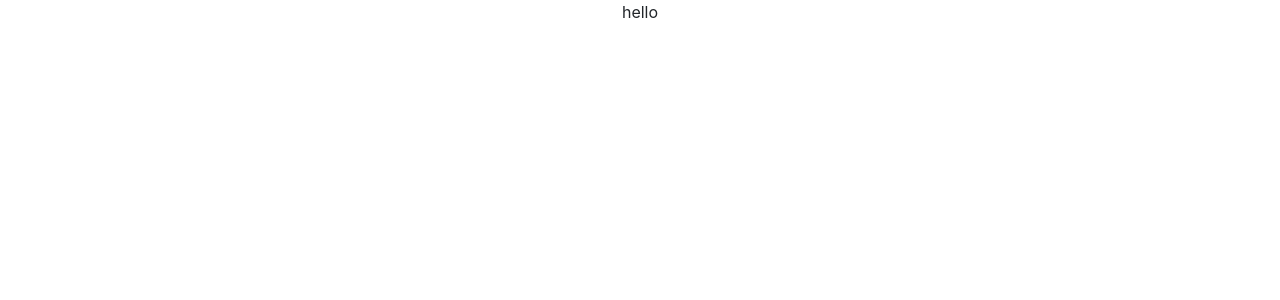
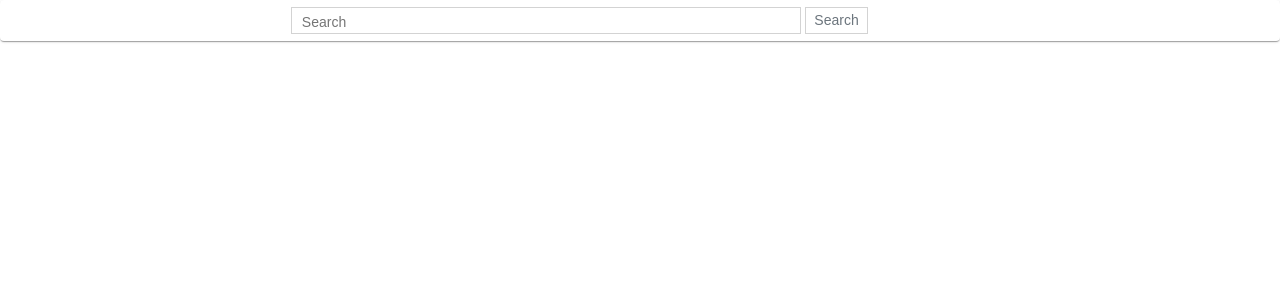
Before and after one commit to Sakshi-ansal/Upgrad-Project-2-youtubeClone-, a React (Create React App) app: page / in a window 1280 px wide. Shown: the top 300 px of the page. Built offline with nearby package versions, Linux system fonts and the light colour scheme.

Commit message:
Created Header Component

```diff
--- a/public/index.html
+++ b/public/index.html
@@ -2,6 +2,9 @@
 <html lang="en">
   <head>
     <meta charset="utf-8" />
+    <script src="https://code.jquery.com/jquery-3.3.1.slim.min.js" integrity="sha384-q8i/X+965DzO0rT7abK41JStQIAqVgRVzpbzo5smXKp4YfRvH+8abtTE1Pi6jizo" crossorigin="anonymous"></script>
+<script src="https://cdnjs.cloudflare.com/ajax/libs/popper.js/1.14.7/umd/popper.min.js" integrity="sha384-UO2eT0CpHqdSJQ6hJty5KVphtPhzWj9WO1clHTMGa3JDZwrnQq4sF86dIHNDz0W1" crossorigin="anonymous"></script>
+<script src="https://stackpath.bootstrapcdn.com/bootstrap/4.3.1/js/bootstrap.min.js" integrity="sha384-JjSmVgyd0p3pXB1rRibZUAYoIIy6OrQ6VrjIEaFf/nJGzIxFDsf4x0xIM+B07jRM" crossorigin="anonymous"></script>
     <link rel="shortcut icon" href="%PUBLIC_URL%/favicon.ico" />
     <link rel="stylesheet" href="https://maxcdn.bootstrapcdn.com/bootstrap/4.0.0/css/bootstrap.min.css" integrity="sha384-Gn5384xqQ1aoWXA+058RXPxPg6fy4IWvTNh0E263XmFcJlSAwiGgFAW/dAiS6JXm" crossorigin="anonymous">
     <meta name="viewport" content="width=device-width, initial-scale=1" />
--- a/src/App.js
+++ b/src/App.js
@@ -1,12 +1,11 @@
 import React from 'react';
 import './App.css';
-// import Search from "./components/Search/Search";
+import Search from "./components/Search/Search";
 
 function App() {
   return (
     <div className="App">
-      hello
-      {/* <Search/> */}
+      <Search/>
     </div>
   );
 }
--- a/src/components/Search/Search.css
+++ b/src/components/Search/Search.css
@@ -0,0 +1,23 @@
+/* CSS for Input Box */
+.Search_input{
+    color:gray;
+    height:27px;
+    border:0.8px solid lightgray!important;
+}
+.Search_input::placeholder{
+    font-size: 14px;
+    padding:8px;
+    font-family: Arial, Helvetica, sans-serif;
+    vertical-align: middle!important;
+}
+/* CSS for Search button */
+.Search_button{
+    border-radius: 0px;
+    padding:0px 8px 0px 8px!important;
+    font-family: Arial, Helvetica, sans-serif;
+    font-size:14px;
+    outline-color: lightgray;
+}
+.btn-outline-secondary{
+    border-color:lightgray!important;
+}
--- a/src/components/Search/Search.js
+++ b/src/components/Search/Search.js
@@ -0,0 +1,25 @@
+import React from 'react';
+import "./Search.css";
+import { Paper, Grid } from "@material-ui/core";
+function Search(){
+    return(
+      <Paper style={{ padding: 7 }}>
+        <Grid container>
+          <Grid xs={10} md={11} item style={{ paddingRight: 16 }} container justify="center" direction="row">
+            <input
+              placeholder="Search"
+              className="Search_input"
+              size="45"
+            />&nbsp;
+            <button
+              className="btn btn-outline-secondary Search_button"
+            >
+              Search
+            </button>
+          </Grid>
+        </Grid>
+      </Paper>
+
+    );
+}
+ export default Search;
```
